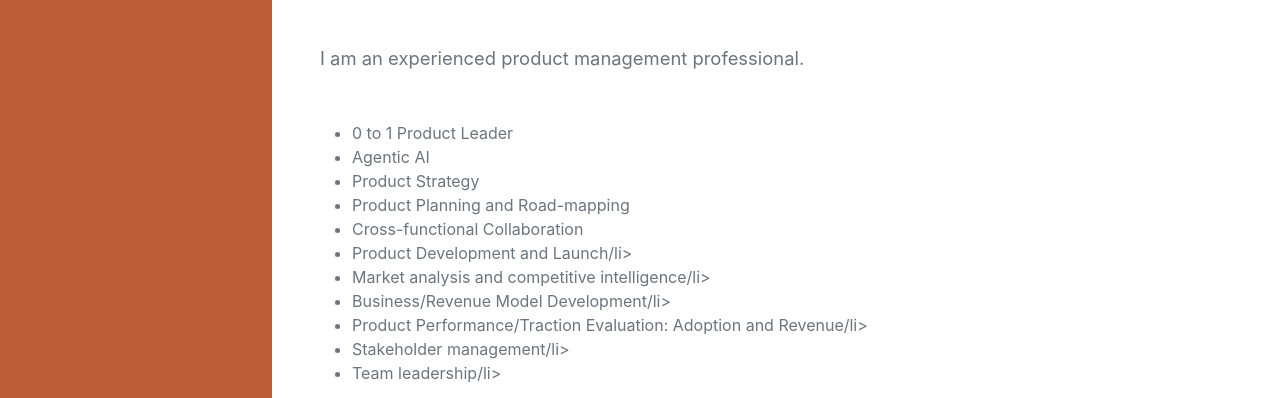
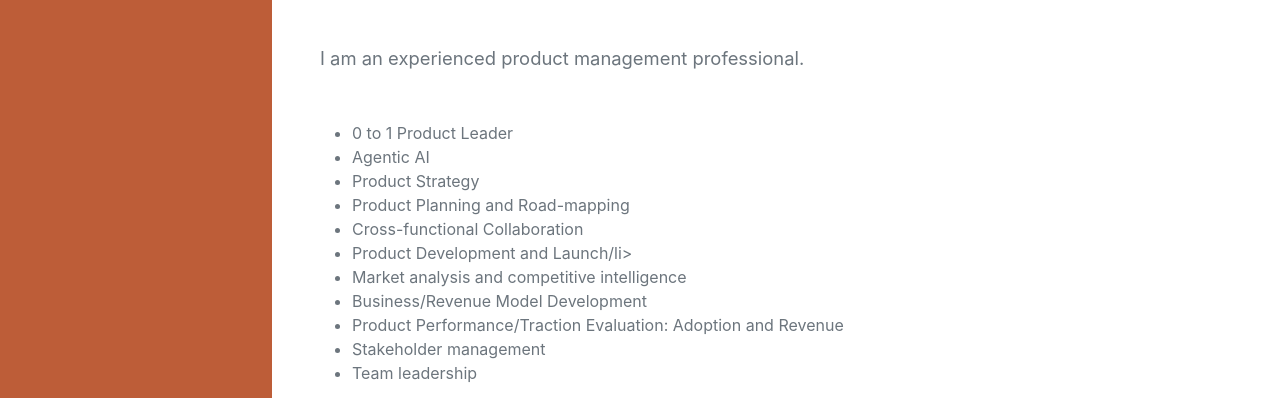
Before and after one commit to jotibasi/website, a plain HTML site: page index.html in a window 1280 px wide. Shown: the part 239-637 px from the top of the page. Drawn offline with nearby package versions, Linux system fonts and the light colour scheme; a web font is replaced by a local one.

Commit message:
Update index.html

```diff
--- a/index.html
+++ b/index.html
@@ -58,11 +58,11 @@
  <li>Product Planning and Road-mapping</li>
  <li>Cross-functional Collaboration</li>
  <li>Product Development and Launch/li>
- <li>Market analysis and competitive intelligence/li>
- <li>Business/Revenue Model Development/li>
- <li>Product Performance/Traction Evaluation: Adoption and Revenue/li>
- <li>Stakeholder management/li>
- <li>Team leadership/li>
+ <li>Market analysis and competitive intelligence</li>
+ <li>Business/Revenue Model Development</li>
+ <li>Product Performance/Traction Evaluation: Adoption and Revenue</li>
+ <li>Stakeholder management</li>
+ <li>Team leadership</li>
                     </ul>
                     <div class="social-icons">
                         <a class="social-icon" href="https://www.linkedin.com/in/jotibasi/"><i class="fab fa-linkedin-in"></i></a>
```
